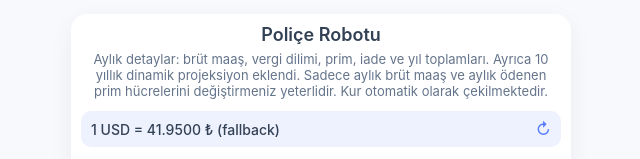
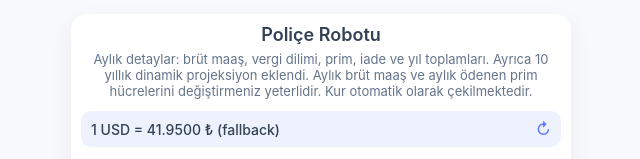
Before and after one commit to sigortapolice/policesorgu, a plain HTML site: page index.html in a window 1280 px wide. Shown: the top 159 px of the page, without its empty margins (319-959 px from the left). Drawn offline with Linux system fonts and the light colour scheme; no server answers.

Commit message:
Update index.html

```diff
--- a/index.html
+++ b/index.html
@@ -50,7 +50,7 @@ input:focus {
 <body>
   <div class="card" role="region" aria-label="Sigorta Poliçesi Simülatörü — Nihai Tasarım v7">
     <h2>Poliçe Robotu</h2>
-    <div class="sub">Aylık detaylar: brüt maaş, vergi dilimi, prim, iade ve yıl toplamları. Ayrıca 10 yıllık dinamik projeksiyon eklendi. Sadece aylık brüt maaş ve aylık ödenen prim hücrelerini değiştirmeniz yeterlidir. Kur otomatik olarak çekilmektedir. </div>
+    <div class="sub">Aylık detaylar: brüt maaş, vergi dilimi, prim, iade ve yıl toplamları. Ayrıca 10 yıllık dinamik projeksiyon eklendi. Aylık brüt maaş ve aylık ödenen prim hücrelerini değiştirmeniz yeterlidir. Kur otomatik olarak çekilmektedir. </div>
 
     <div class="rate" id="rateBox">
       <div id="rateText">Kur çekiliyor...</div>
```
